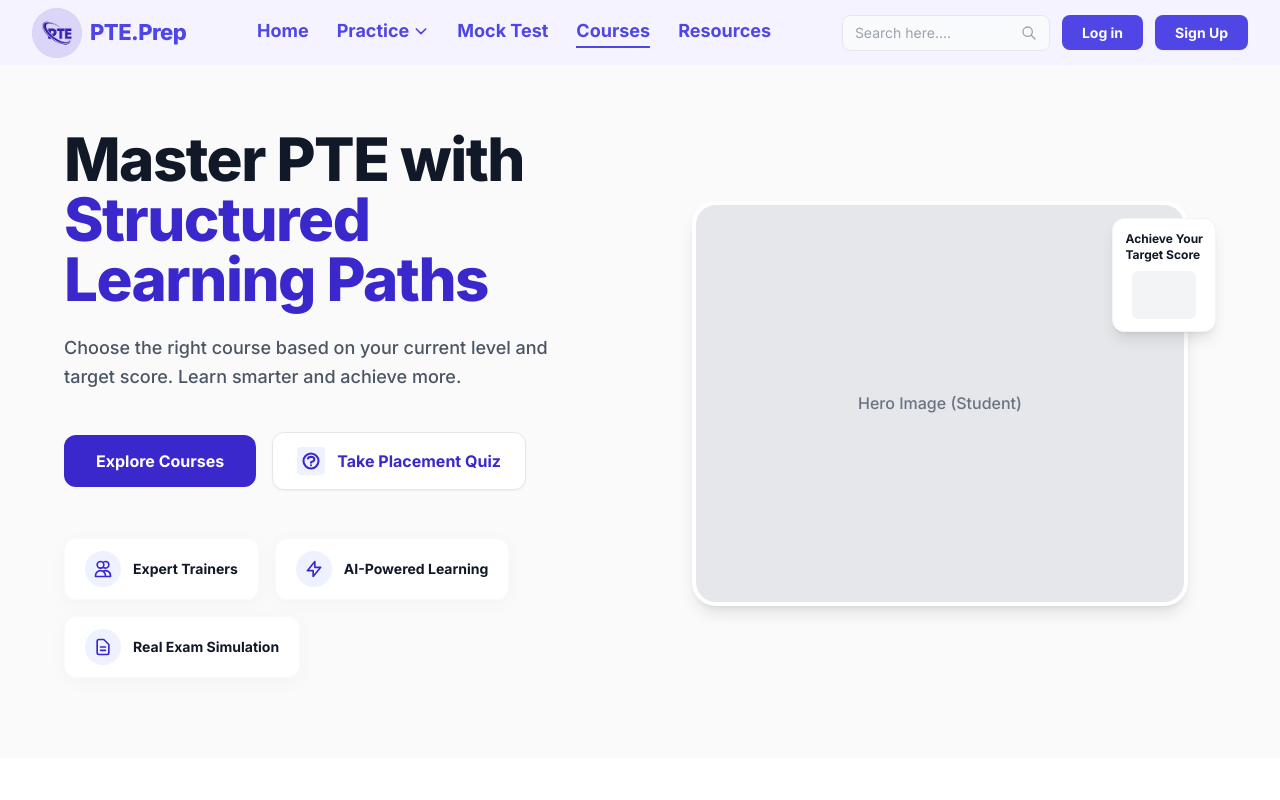
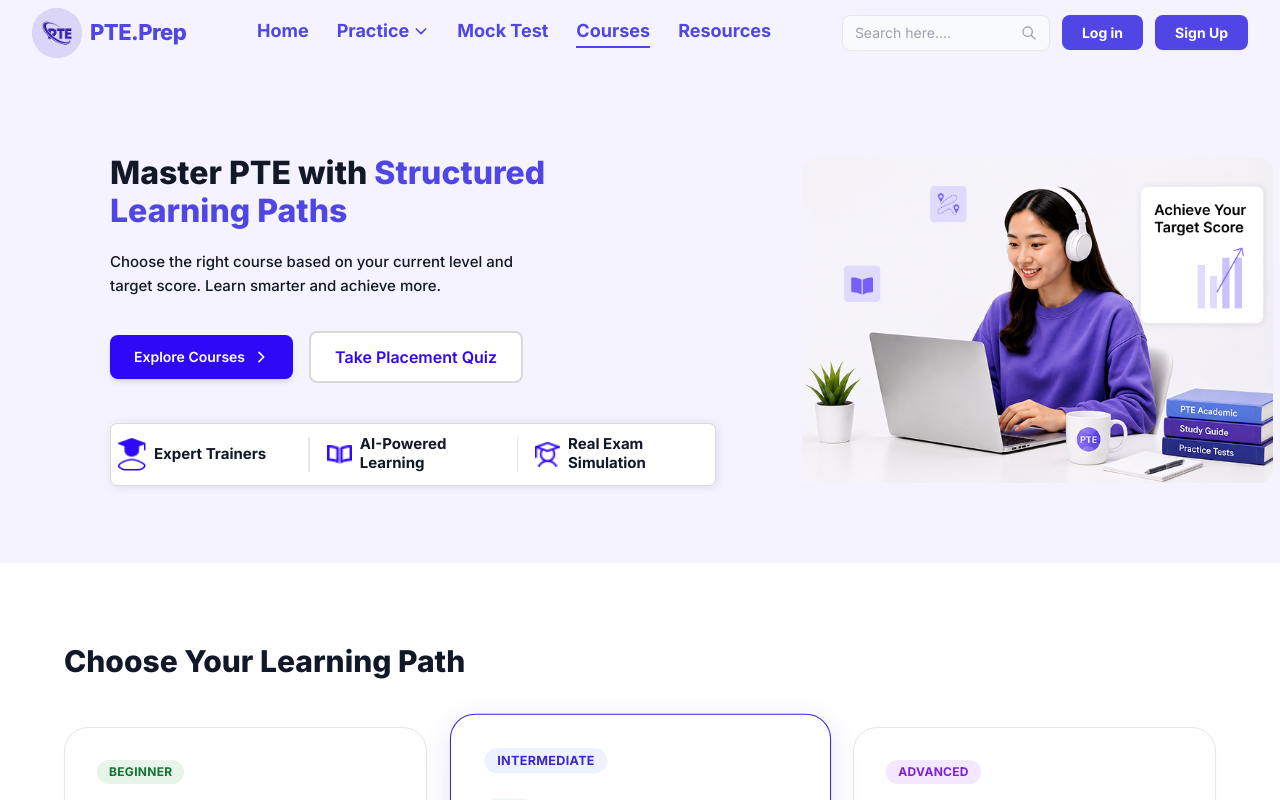
Before and after one commit to AuralithBit0822/PTE, a Next.js app in the folder frontend/: page /courses in a window 1280 px wide. Shown: the top 800 px of the page. Built offline with nearby package versions, Linux system fonts and the light colour scheme.

Commit message:
hero section courses

```diff
--- a/frontend/app/(dashboard)/courses/page.tsx
+++ b/frontend/app/(dashboard)/courses/page.tsx
@@ -6,62 +6,70 @@ export default function CoursesPage() {
   return (
     <div className="min-h-screen bg-white font-sans">
       {/* 1. Hero Section */}
-      <section className="bg-[#FAFAFA] pt-16 pb-20 px-4 md:px-8 lg:px-16 relative overflow-hidden">
-        <div className="max-w-7xl mx-auto flex flex-col lg:flex-row items-center justify-between gap-12">
+      <section className="bg-[#F5F3FF] overflow-hidden">
+        <div className="pl-[110px] pr-[10px] pt-[12px]">
+          <div className="flex items-center min-h-[486px]">
+
           {/* Left Content */}
-          <div className="flex-1 max-w-2xl z-10">
-            <h1 className="text-5xl md:text-6xl font-extrabold text-gray-900 leading-[1.15] tracking-tight mb-6">
-              Master PTE with <br />
-              <span className="text-[#3B28CC]">Structured Learning Paths</span>
+          <div className="w-[44%] py-14 pr-6 flex-shrink-0">
+            <h1 className="text-[2rem] font-extrabold text-gray-900 leading-[1.18] mb-5">
+              Master PTE with{' '}
+              <span className="text-indigo-600">Structured Learning Paths</span>
             </h1>
-            <p className="text-lg text-gray-600 mb-10 max-w-lg leading-relaxed font-medium">
+            <p className="text-gray-900 text-[15px] leading-relaxed mb-8 max-w-[420px] font-medium">
               Choose the right course based on your current level and target score. Learn smarter and achieve more.
             </p>
 
-            <div className="flex flex-wrap items-center gap-4 mb-12">
-              <button className="bg-[#3B28CC] hover:bg-blue-700 text-white font-bold py-3.5 px-8 rounded-xl transition-colors">
+            {/* CTA Buttons */}
+            <div className="flex items-center gap-4 mb-10">
+              <button className="flex items-center gap-2 bg-[#3008F8] text-white px-6 py-3 rounded-lg font-semibold text-sm hover:bg-[#2506c4] transition-all duration-200 shadow-md">
                 Explore Courses
+                <svg className="w-4 h-4" fill="none" stroke="currentColor" viewBox="0 0 24 24">
+                  <path strokeLinecap="round" strokeLinejoin="round" strokeWidth={2.5} d="M9 5l7 7-7 7" />
+                </svg>
               </button>
-              <button className="bg-white border border-[#E5E7EB] text-[#3B28CC] font-bold py-3.5 px-6 rounded-xl flex items-center shadow-sm hover:shadow-md transition-shadow">
-                <div className="bg-[#EEF2FF] p-1 rounded mr-3">
-                   <svg className="w-5 h-5 text-[#3B28CC]" fill="none" viewBox="0 0 24 24" stroke="currentColor"><path strokeLinecap="round" strokeLinejoin="round" strokeWidth={2.5} d="M8.228 9c.549-1.165 2.03-2 3.772-2 2.21 0 4 1.343 4 3 0 1.4-1.278 2.575-3.006 2.907-.542.104-.994.54-.994 1.093m0 3h.01M21 12a9 9 0 11-18 0 9 9 0 0118 0z" /></svg>
-                </div>
+              <button className="px-6 py-3 text-[16px] font-semibold text-[#3008F8] bg-white border-2 border-[#D9D9D9] rounded-lg hover:border-[#3008F8] transition-all duration-200">
                 Take Placement Quiz
               </button>
             </div>
 
-            <div className="flex flex-wrap gap-4">
-              <div className="flex items-center bg-white rounded-xl shadow-[0_4px_20px_rgba(0,0,0,0.03)] border border-gray-50 py-3 px-5">
-                <div className="w-9 h-9 rounded-full bg-[#EEF2FF] flex items-center justify-center mr-3">
-                  <svg className="w-5 h-5 text-[#3B28CC]" fill="none" viewBox="0 0 24 24" stroke="currentColor"><path strokeLinecap="round" strokeLinejoin="round" strokeWidth={2} d="M12 4.354a4 4 0 110 5.292M15 21H3v-1a6 6 0 0112 0v1zm0 0h6v-1a6 6 0 00-9-5.197M13 7a4 4 0 11-8 0 4 4 0 018 0z" /></svg>
+            {/* Stats Row */}
+            <div className="w-[606px] h-[63px] flex items-center gap-[17px] rounded-[7px] border-[1.5px] border-[#D9D9D9] p-[7px] bg-white" style={{ boxShadow: '1px 1px 10px 0px #0000001A' }}>
+              {/* Badge 1 */}
+              <div className="flex items-center gap-2 flex-1">
+                <Image src="/images/Vector.png" alt="Expert Trainers" width={28} height={28} />
+                <div>
+                  <p className="text-[15px] font-bold text-gray-900 leading-tight">Expert Trainers</p>
                 </div>
-                <span className="font-bold text-gray-900 text-sm">Expert Trainers</span>
               </div>
-              <div className="flex items-center bg-white rounded-xl shadow-[0_4px_20px_rgba(0,0,0,0.03)] border border-gray-50 py-3 px-5">
-                <div className="w-9 h-9 rounded-full bg-[#EEF2FF] flex items-center justify-center mr-3">
-                  <svg className="w-5 h-5 text-[#3B28CC]" fill="none" viewBox="0 0 24 24" stroke="currentColor"><path strokeLinecap="round" strokeLinejoin="round" strokeWidth={2} d="M13 10V3L4 14h7v7l9-11h-7z" /></svg>
+
+              <div className="w-[1.5px] h-[35px] bg-gray-200 flex-shrink-0" />
+
+              {/* Badge 2 */}
+              <div className="flex items-center gap-2 flex-1">
+                <Image src="/images/Vector (1).png" alt="AI Learning" width={28} height={28} />
+                <div>
+                  <p className="text-[15px] font-bold text-gray-900 leading-tight">AI-Powered Learning</p>
                 </div>
-                <span className="font-bold text-gray-900 text-sm">AI-Powered Learning</span>
               </div>
-              <div className="flex items-center bg-white rounded-xl shadow-[0_4px_20px_rgba(0,0,0,0.03)] border border-gray-50 py-3 px-5">
-                <div className="w-9 h-9 rounded-full bg-[#EEF2FF] flex items-center justify-center mr-3">
-                  <svg className="w-5 h-5 text-[#3B28CC]" fill="none" viewBox="0 0 24 24" stroke="currentColor"><path strokeLinecap="round" strokeLinejoin="round" strokeWidth={2} d="M9 12h6m-6 4h6m2 5H7a2 2 0 01-2-2V5a2 2 0 012-2h5.586a1 1 0 01.707.293l5.414 5.414a1 1 0 01.293.707V19a2 2 0 01-2 2z" /></svg>
+
+              <div className="w-[1.5px] h-[35px] bg-gray-200 flex-shrink-0" />
+
+              {/* Badge 3 */}
+              <div className="flex items-center gap-2 flex-1">
+                <Image src="/images/Vector (2).png" alt="Mock Tests" width={28} height={28} />
+                <div>
+                  <p className="text-[15px] font-bold text-gray-900 leading-tight">Real Exam Simulation</p>
                 </div>
-                <span className="font-bold text-gray-900 text-sm">Real Exam Simulation</span>
               </div>
             </div>
           </div>
 
-          {/* Right Content - Hero Image Placeholder */}
-          <div className="flex-1 relative w-full h-[450px] flex items-center justify-center">
-             <div className="w-[90%] h-[90%] bg-gray-200 rounded-3xl overflow-hidden relative shadow-lg border-4 border-white">
-                <div className="absolute inset-0 flex items-center justify-center text-gray-500 font-medium">Hero Image (Student)</div>
-             </div>
-             {/* Floating elements matching design */}
-             <div className="absolute top-10 right-0 bg-white p-3 rounded-xl shadow-lg border border-gray-100 z-20 flex flex-col items-center">
-                <div className="text-xs font-bold text-gray-900 mb-2">Achieve Your<br/>Target Score</div>
-                <div className="w-16 h-12 bg-gray-100 rounded-md"></div>
-             </div>
+          {/* Right Content - Hero Image */}
+          <div className="w-[694px] relative h-[326px] flex-shrink-0 overflow-visible ml-[70px]">
+            <Image src="/images/Frame 1472.png" alt="Student studying" fill className="object-contain" />
+          </div>
+
           </div>
         </div>
       </section>
```
Also changed, not shown: frontend/public/images/Frame 1472.png (added).
